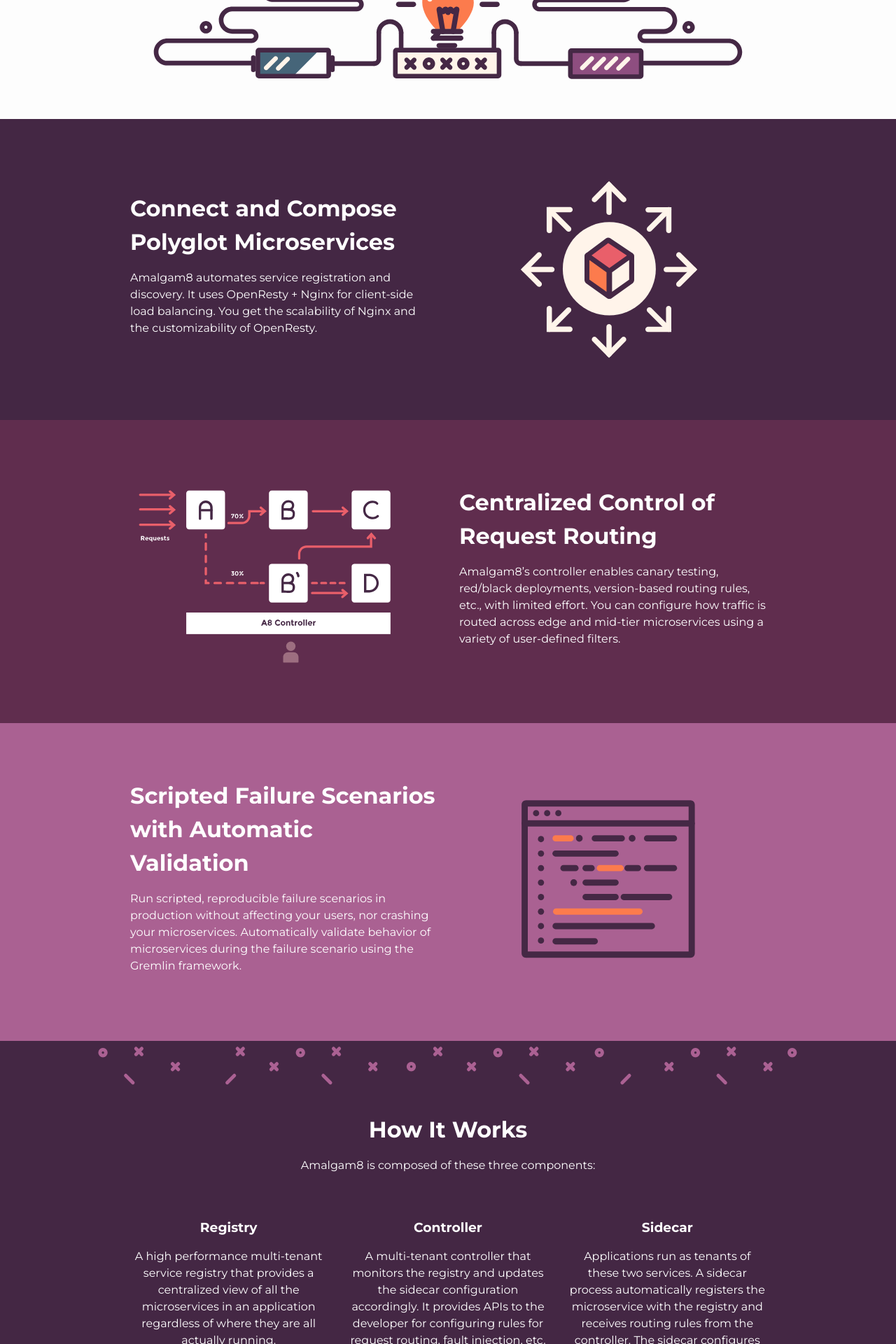
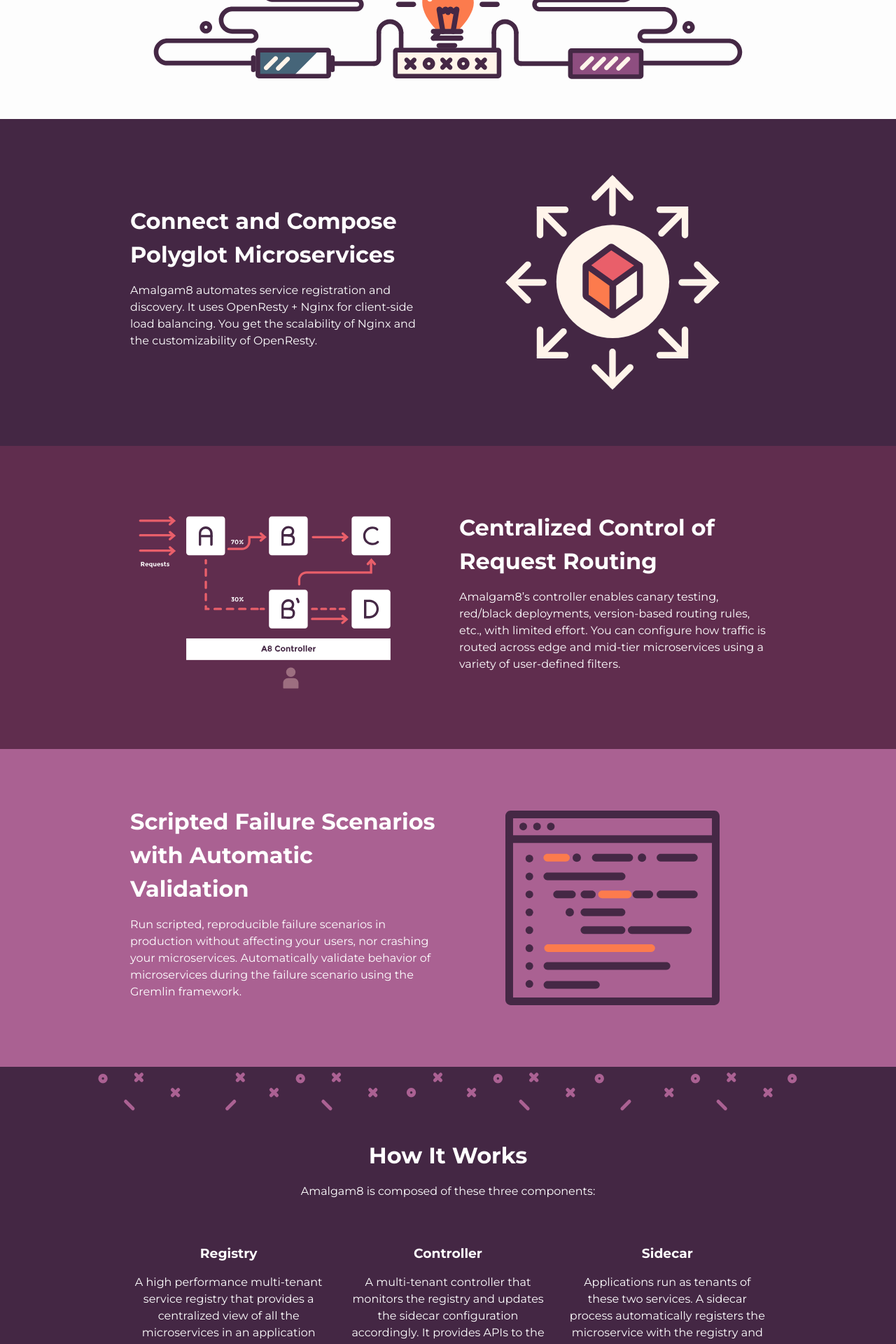
Before and after one commit to amalgam8/amalgam8.github.io, a Jekyll site: the page built from index.html, in a window 1280 px wide. Shown: the part 1226-3146 px from the top of the page at 70% size. Built offline with Jekyll 4.4.1, drawn with Linux system fonts in a browser that asks for light colours.

Commit message:
added favicon, updated some of the svgs, removed unnecessary image files

```diff
--- a/_includes/head.html
+++ b/_includes/head.html
@@ -7,6 +7,7 @@
   <meta name="description" content="{% if page.excerpt %}{{ page.excerpt | strip_html | strip_newlines | truncate: 160 }}{% else %}{{ site.description }}{% endif %}">
 
   <link href='https://fonts.googleapis.com/css?family=Montserrat:400,700' rel='stylesheet' type='text/css'>
+  <link rel="icon" type="image/png" href="Amalgam8_Favicon_16.png"/>
   <link rel="stylesheet" href="{{ "/css/main.css" | prepend: site.baseurl }}">
   <link rel="canonical" href="{{ page.url | replace:'index.html','' | prepend: site.baseurl | prepend: site.url }}">
   <link rel="alternate" type="application/rss+xml" title="{{ site.title }}" href="{{ "/feed.xml" | prepend: site.baseurl | prepend: site.url }}">
--- a/_includes/sections/why-sections/why1.html
+++ b/_includes/sections/why-sections/why1.html
@@ -6,7 +6,7 @@
         <p>Amalgam8 automates service registration and discovery. It uses OpenResty + Nginx for client-side load balancing. You get the scalability of Nginx and the customizability of OpenResty.</p>
       </div>
       <div class="why-image">
-          <img src="/assets/multiten.svg" alt="A cube in the middle of multiple arrows on the cardinal directions pointing outward">
+          <img src="/assets/connectandcompose.svg" alt="A cube in the middle of multiple arrows on the cardinal directions pointing outward">
       </div>
     </div>
   </div>
```
Also changed, not shown: Amalgam8_Favicon_16.png (added), assets/Diagram_1.svg, assets/Diagram_2.svg (deleted), assets/ScriptedFailure.svg, assets/amalgam8-footer-illo-web.svg (deleted), assets/connectandcompose.svg (added), assets/favicon-large.svg (deleted), assets/favicon-small.svg (deleted), assets/favicons-03.svg (deleted), assets/multiten.svg (deleted), favicon.ico (added).
